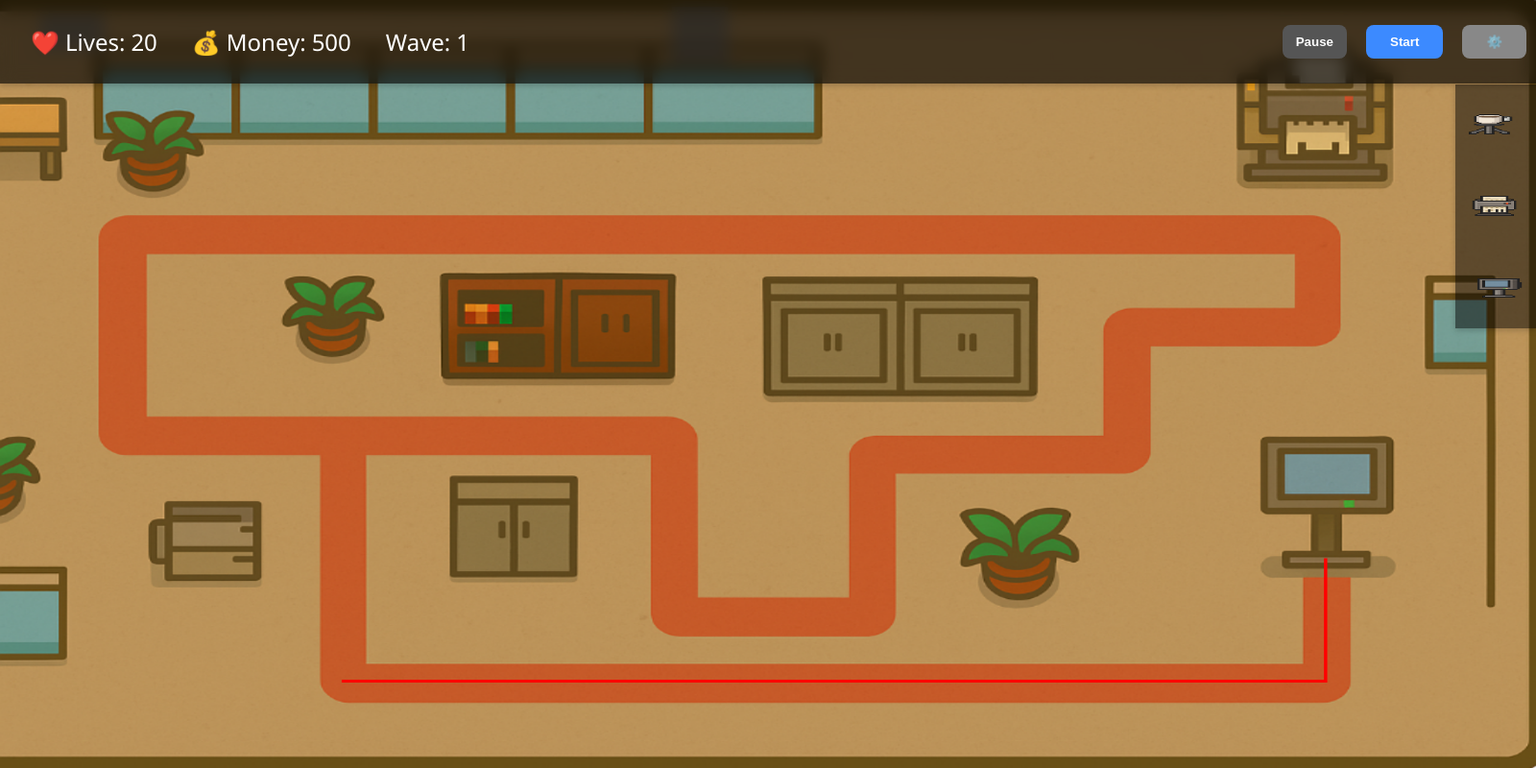
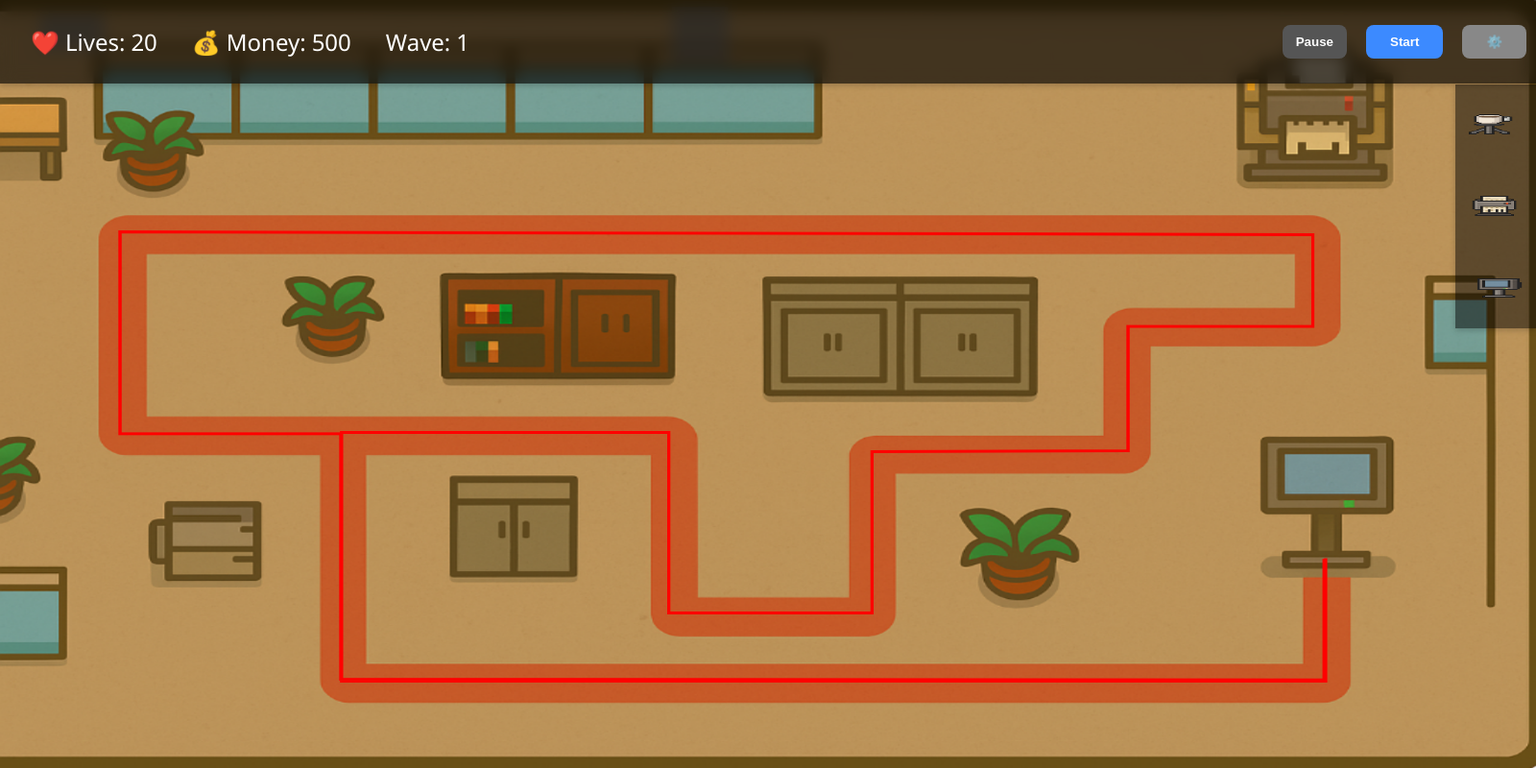
Before and after one commit to DanF837/Office-siege, an Electron app: page maps/hr.html in a window 1600 px wide. Shown: the top 800 px of the page at 96% size. Drawn offline with Linux system fonts and the light colour scheme.

Commit message:
Can place towers only on the cream background
Updated enemy path and allowed towers only to be placed on creamy tile

```diff
--- a/maps/hr.html
+++ b/maps/hr.html
@@ -31,6 +31,11 @@
 
       const VIRTUAL_WIDTH = 1920;
       const VIRTUAL_HEIGHT = 1080;
+
+      const offscreenCanvas = document.createElement("canvas");
+      offscreenCanvas.width = VIRTUAL_WIDTH;
+      offscreenCanvas.height = VIRTUAL_HEIGHT;
+      const offscreenCtx = offscreenCanvas.getContext("2d");
 
       // Load UI HTML
       fetch("../ui.html")
@@ -78,6 +83,21 @@
         { x: 1657, y: 785 },
         { x: 1657, y: 958 },
         { x: 427, y: 958 },
+        { x: 427, y: 608 },
+        { x: 836, y: 608 },
+        { x: 836, y: 862 },
+        { x: 1090, y: 862 },
+        { x: 1090, y: 635 },
+        { x: 1410, y: 634 },
+        { x: 1410, y: 459 },
+        { x: 1641, y: 459 },
+        { x: 1641, y: 330 },
+        { x: 150, y: 326 },
+        { x: 150, y: 610 },
+        { x: 426, y: 610 },
+        { x: 426, y: 955 },
+        { x: 1655, y: 956 },
+        { x: 1655, y: 786 },
       ];
 
       const obstacles = [
@@ -164,7 +184,7 @@
         towers.forEach((t) => {
           const img = towerImages[t.type];
           if (img && img.complete) {
-            ctx.drawImage(towerImages[t.type], t.x - 32, t.y - 32, 64, 64); // center the image
+            ctx.drawImage(towerImages[t.type], t.x - 32, t.y - 32, 64, 64);
           }
         });
       }
@@ -219,13 +239,32 @@
         );
       }
 
-      function canPlaceTower(x, y) {
+      function isOnAllowedColor(x, y) {
+        const pixel = offscreenCtx.getImageData(Math.floor(x), Math.floor(y), 1, 1).data;
+        const target = { r: 194, g: 154, b: 85 };
+        const tolerance = 10;
+
         return (
-          !isNearPath(x, y) && !isOnAnotherTower(x, y) && !isOnObstacle(x, y)
+          Math.abs(pixel[0] - target.r) <= tolerance &&
+          Math.abs(pixel[1] - target.g) <= tolerance &&
+          Math.abs(pixel[2] - target.b) <= tolerance &&
+          pixel[3] === 255
         );
       }
 
-      background.onload = () => resizeCanvas();
+      function canPlaceTower(x, y) {
+        return (
+          isOnAllowedColor(x, y) &&
+          !isNearPath(x, y) &&
+          !isOnAnotherTower(x, y) &&
+          !isOnObstacle(x, y)
+        );
+      }
+
+      background.onload = () => {
+        resizeCanvas();
+        offscreenCtx.drawImage(background, 0, 0, VIRTUAL_WIDTH, VIRTUAL_HEIGHT);
+      };
     </script>
   </body>
 </html>
```
